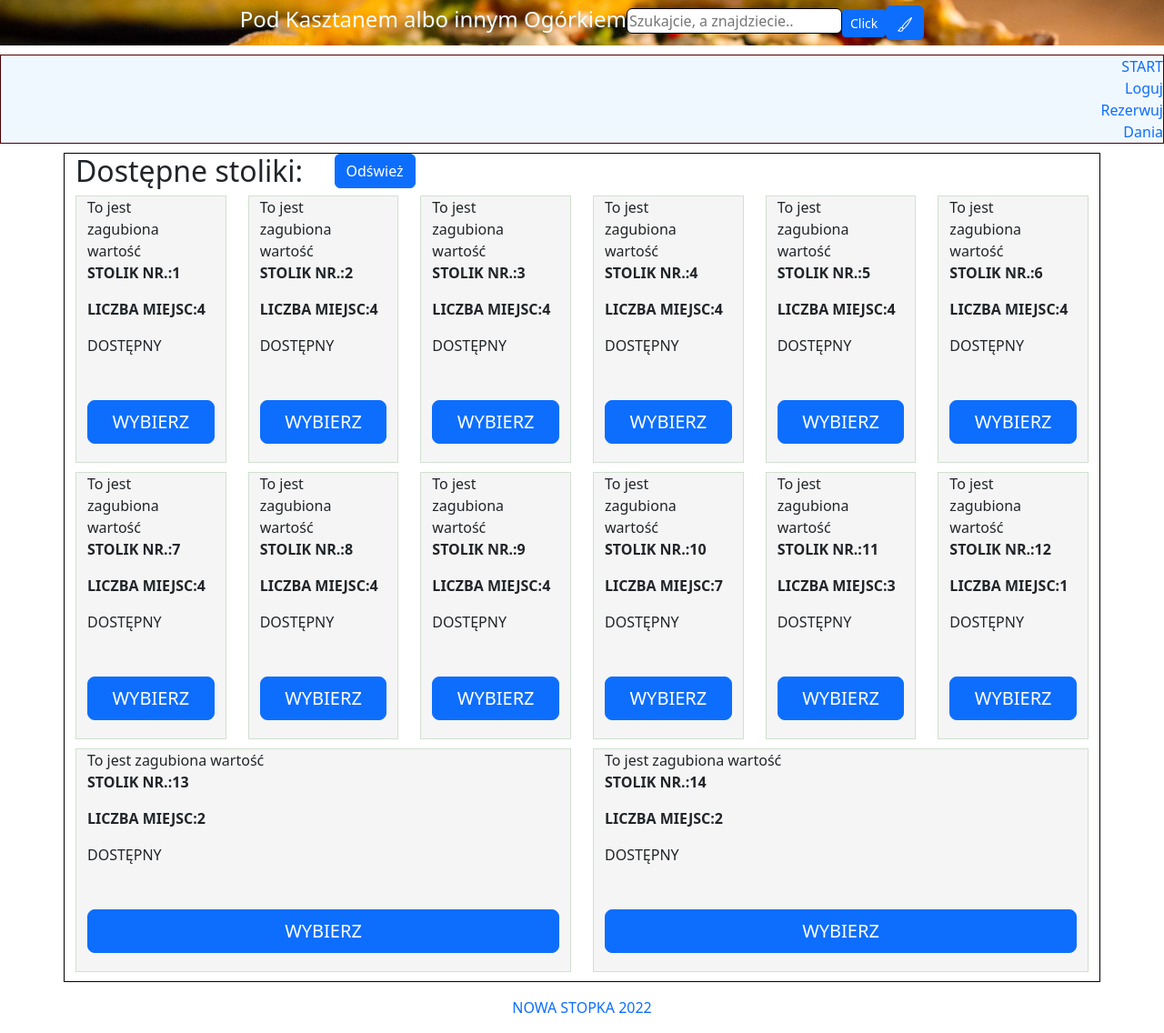
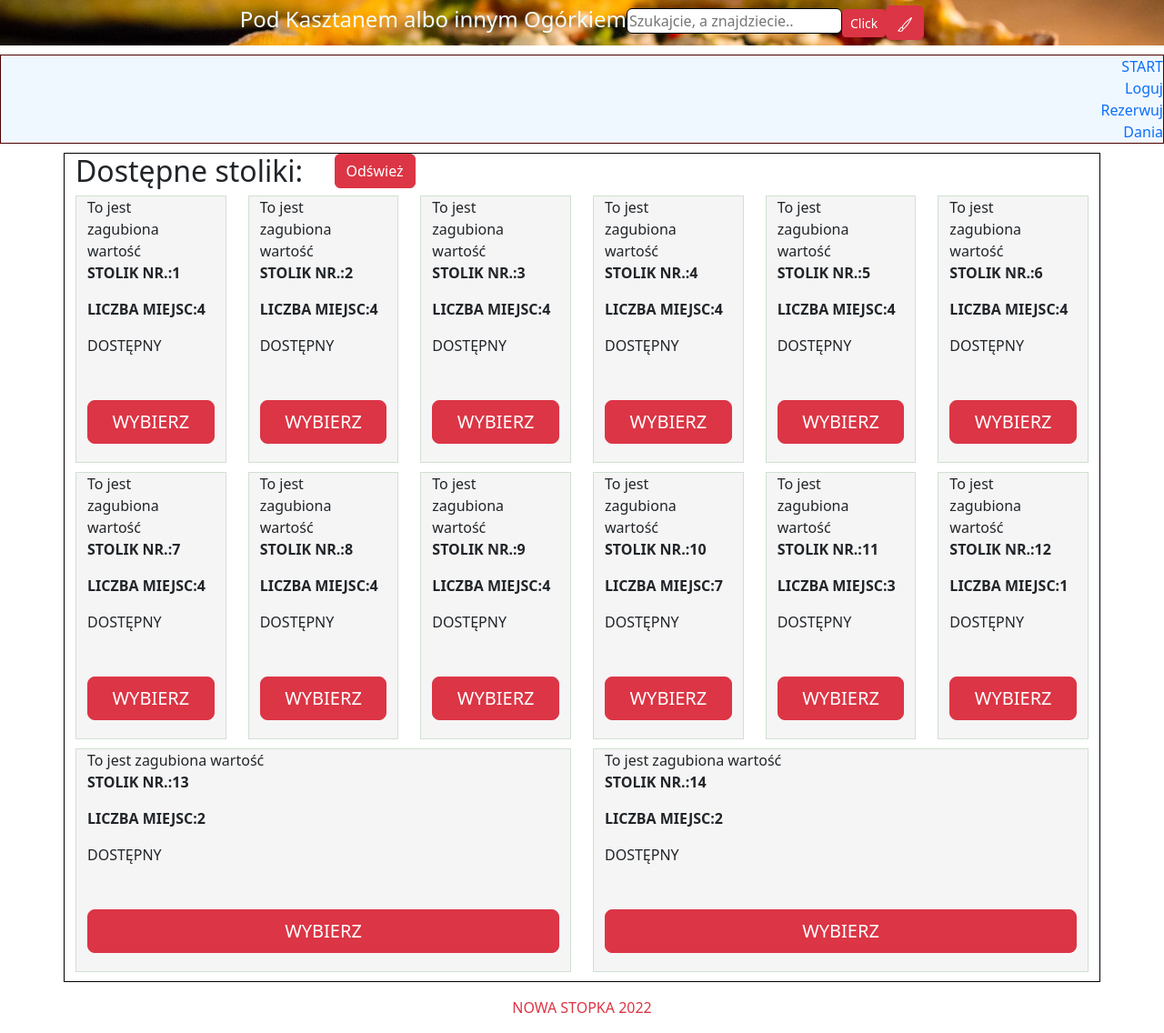
Before and after one commit to ZAndrykowski/New-project, a React app: page / in a window 1280 px wide. Shown: the whole page at 91% size. Built offline with nearby package versions, Linux system fonts and the light colour scheme.

Commit message:
Context - Step 2

```diff
--- a/src/App.js
+++ b/src/App.js
@@ -11,9 +11,10 @@ import LoadingIcon from './components/UI/LoadingIcon/LoadingIcon';
 import Searchbar from './components/UI/Searchbar/Searchbar'; // Importowanie wydzielonego paska wyszukiwania
 import Layout from './components/Layout/Layout';
 import Footer from './components/Footer/Footer';
+import ThemeContext from './context/themeContext';
 //import imgTable from './assets/images/table (1).jpg'
 
-const ThemeContext = React.createContext('primary');
+
 
 class App extends Component {
   static contextType = ThemeContext;
@@ -120,10 +121,10 @@ class App extends Component {
   state = { //STAN
     tables: [],
     loading: true,
-    theme: 'primary',
+    theme: 'danger',
   }
 
-  searchHandler(stateSearch){
+  searchHandler(stateSearch) {
     console.log("Szukaj z app.js", stateSearch);
     const tables = [...this.state.tables]
       .filter(x => x.place.toLowerCase()
@@ -131,46 +132,59 @@ class App extends Component {
     this.setState({ tables });
   };
 
-  componentDidMount()
-  {
+  componentDidMount() {
     setTimeout(() => {
-          this.setState({tables: this.tables, loading: false});
+      this.setState({ tables: this.tables, loading: false });
     }, 1000);
     console.log('Component zamontowany')
   }
 
-  componentDidUpdate(){
+  componentDidUpdate() {
     console.log('Component zaktaulizowany')
   }
 
-  changeTheme = () =>{ //zmienianie szablonu kolorów
+  changeTheme = () => { //zmienianie szablonu kolorów
     const newTheme = this.state.theme === 'primary' ? 'danger' : 'primary';
     this.setState({ theme: newTheme });
   }
 
   render() {
     console.log('Component wyrenderowany')
+    const header = (
+      <Header>
+        <Searchbar
+          onSearch={stateSearch => this.searchHandler(stateSearch)} />
+        <Button variant={this.state.theme} onClick={this.changeTheme}><svg xmlns="http://www.w3.org/2000/svg" width="16" height="16" fill="currentColor" class="bi bi-brush" viewBox="0 0 16 16">
+          <path d="M15.825.12a.5.5 0 0 1 .132.584c-1.53 3.43-4.743 8.17-7.095 10.64a6.067 6.067 0 0 1-2.373 1.534c-.018.227-.06.538-.16.868-.201.659-.667 1.479-1.708 1.74a8.118 8.118 0 0 1-3.078.132 3.659 3.659 0 0 1-.562-.135 1.382 1.382 0 0 1-.466-.247.714.714 0 0 1-.204-.288.622.622 0 0 1 .004-.443c.095-.245.316-.38.461-.452.394-.197.625-.453.867-.826.095-.144.184-.297.287-.472l.117-.198c.151-.255.326-.54.546-.848.528-.739 1.201-.925 1.746-.896.126.007.243.025.348.048.062-.172.142-.38.238-.608.261-.619.658-1.419 1.187-2.069 2.176-2.67 6.18-6.206 9.117-8.104a.5.5 0 0 1 .596.04zM4.705 11.912a1.23 1.23 0 0 0-.419-.1c-.246-.013-.573.05-.879.479-.197.275-.355.532-.5.777l-.105.177c-.106.181-.213.362-.32.528a3.39 3.39 0 0 1-.76.861c.69.112 1.736.111 2.657-.12.559-.139.843-.569.993-1.06a3.122 3.122 0 0 0 .126-.75l-.793-.792zm1.44.026c.12-.04.277-.1.458-.183a5.068 5.068 0 0 0 1.535-1.1c1.9-1.996 4.412-5.57 6.052-8.631-2.59 1.927-5.566 4.66-7.302 6.792-.442.543-.795 1.243-1.042 1.826-.121.288-.214.54-.275.72v.001l.575.575zm-4.973 3.04.007-.005a.031.031 0 0 1-.007.004zm3.582-3.043.002.001h-.002z" />
+        </svg></Button>
+      </Header>
+    );
+
+    const menu = (
+      <Menu />
+    )
+
+    const content = (
+      this.state.loading ? (
+        <LoadingIcon />) : (
+        <Tables tables={this.state.tables} />
+      )
+    )
+
+    const footer = (
+      <Footer />
+    )
+
+    ///////////////////////////////////////////////////////////////////////////
+
     return (
-      <ThemeContext.Provider value="primary">
+      <ThemeContext.Provider value={this.state.theme}>
         <div className="App">
           <Layout
-          header={
-            <Header>
-            <Searchbar
-              onSearch={stateSearch => this.searchHandler(stateSearch)}
-              theme={this.context}/>
-              <Button variant={this.context} onClick={this.changeTheme}><svg xmlns="http://www.w3.org/2000/svg" width="16" height="16" fill="currentColor" class="bi bi-brush" viewBox="0 0 16 16">
-                <path d="M15.825.12a.5.5 0 0 1 .132.584c-1.53 3.43-4.743 8.17-7.095 10.64a6.067 6.067 0 0 1-2.373 1.534c-.018.227-.06.538-.16.868-.201.659-.667 1.479-1.708 1.74a8.118 8.118 0 0 1-3.078.132 3.659 3.659 0 0 1-.562-.135 1.382 1.382 0 0 1-.466-.247.714.714 0 0 1-.204-.288.622.622 0 0 1 .004-.443c.095-.245.316-.38.461-.452.394-.197.625-.453.867-.826.095-.144.184-.297.287-.472l.117-.198c.151-.255.326-.54.546-.848.528-.739 1.201-.925 1.746-.896.126.007.243.025.348.048.062-.172.142-.38.238-.608.261-.619.658-1.419 1.187-2.069 2.176-2.67 6.18-6.206 9.117-8.104a.5.5 0 0 1 .596.04zM4.705 11.912a1.23 1.23 0 0 0-.419-.1c-.246-.013-.573.05-.879.479-.197.275-.355.532-.5.777l-.105.177c-.106.181-.213.362-.32.528a3.39 3.39 0 0 1-.76.861c.69.112 1.736.111 2.657-.12.559-.139.843-.569.993-1.06a3.122 3.122 0 0 0 .126-.75l-.793-.792zm1.44.026c.12-.04.277-.1.458-.183a5.068 5.068 0 0 0 1.535-1.1c1.9-1.996 4.412-5.57 6.052-8.631-2.59 1.927-5.566 4.66-7.302 6.792-.442.543-.795 1.243-1.042 1.826-.121.288-.214.54-.275.72v.001l.575.575zm-4.973 3.04.007-.005a.031.031 0 0 1-.007.004zm3.582-3.043.002.001h-.002z"/>
-              </svg></Button>
-            </Header>
-          }
-          menu={<Menu theme={this.context} />}
-          content={
-            this.state.loading ? (
-            <LoadingIcon theme={this.context}/> ) : (
-            <Tables tables={this.state.tables} theme={this.context} />
-          )}
-          footer={<Footer theme={this.context} />}
+            header={header}
+            menu={menu}
+            content={content}
+            footer={footer}
           />
         </div>
       </ThemeContext.Provider>
--- a/src/components/Footer/Footer.js
+++ b/src/components/Footer/Footer.js
@@ -1,5 +1,11 @@
+import ThemeContext from "../../context/themeContext";
+
 const Footer = (props) =>(
-    <div className={`text-center m-3 text-${props.theme}`}>NOWA STOPKA 2022</div>
+    <ThemeContext.Consumer>
+        {value =>
+            <div className={`text-center m-3 text-${value}`}>NOWA STOPKA 2022</div>
+        }
+    </ThemeContext.Consumer>
 );
 
 export default Footer;
--- a/src/components/Tables/Table/Table.js
+++ b/src/components/Tables/Table/Table.js
@@ -3,6 +3,7 @@ import styles from './Table.module.css';
 // import imgTable from '../../../assets/images/table (1).jpg';
 import { Row, Col, Button, Container } from 'react-bootstrap';
 import PropTypes from 'prop-types';
+import ThemeContext from '../../../context/themeContext';
 
 const propTypes = { //Sprawdzanie właściwości Props
     id: PropTypes.number.isRequired,
@@ -17,11 +18,10 @@ const defaultProps = { //Nadpisanie standardowej wartości dla danego props'a
     missing: 'To jest zagubiona wartość'
 }
 
-function Table(props){
-
-
+function Table(props) {
     return (
-
+        <ThemeContext.Consumer>
+            {value=>
             <Col className={styles.flexcol}>
 
                 <Container fluid="md" className={styles.table}>
@@ -44,11 +44,13 @@ function Table(props){
                         <div className="d-grid gap-2">
                             <p>DOSTĘPNY</p>
                             <p>{props.reserve}</p>
-                <Button variant={props.theme} size="lg" className={styles.button}>WYBIERZ</Button>{'  '}
+                            <Button variant={value} size="lg" className={styles.button}>WYBIERZ</Button>{'  '}
                         </div>
                     </Row>
                 </Container>
             </Col>
+            }
+        </ThemeContext.Consumer>
     );
 
 
--- a/src/components/Tables/Tables.js
+++ b/src/components/Tables/Tables.js
@@ -1,5 +1,5 @@
 
-import {Component, React} from 'react'; //importowanie REACT'a
+import { Component, React } from 'react'; //importowanie REACT'a
 import Container from 'react-bootstrap/Container';
 import Row from 'react-bootstrap/Row';
 import Col from 'react-bootstrap/Col';
@@ -7,23 +7,25 @@ import Button from 'react-bootstrap/Button';
 import Table from './Table/Table';
 import styles from './Tables.module.css';
 import PropTypes from 'prop-types';
+import ThemeContext from '../../context/themeContext';
 
 const propTypes = { //Sprawdzanie właściwości Props
     tables: PropTypes.array.isRequired
 }
 
-class Tables extends Component{
-    componentWillUnmount()
-    {
+class Tables extends Component {
+    componentWillUnmount() {
         console.log('Component odmontowany - Tables')
     }
 
-    render(){
+    render() {
         return (
+            <ThemeContext.Consumer>
+                {value =>
                     <Container fluid="xl" className={styles.container}>
                         <Row className={styles.flexrow}>
                             <Col xs={3}><h2 className={styles.table}>Dostępne stoliki: </h2></Col>
-                    <Col xs={7}><Button variant={this.props.theme} as="input" type="reset" value="Odśwież" /></Col>
+                            <Col xs={7}><Button variant={value} as="input" type="reset" value="Odśwież" /></Col>
 
                         </Row>
                         <Row className={styles.flexrow}>
@@ -36,6 +38,8 @@ class Tables extends Component{
 
 
                     </Container>
+                }
+            </ThemeContext.Consumer>
         );
     }
 }
--- a/src/components/UI/LoadingIcon/LoadingIcon.js
+++ b/src/components/UI/LoadingIcon/LoadingIcon.js
@@ -1,9 +1,15 @@
-export default function LoadingIcon(props){
-    return(
-        <div className="d-flex justify-content-center">
-            <div className={`spinner-grow text-${props.theme}`} role="status">
-                <span className="sr-only"></span>
-            </div>
-        </div>
+import ThemeContext from "../../../context/themeContext"
+
+export default function LoadingIcon(props) {
+    return (
+        <ThemeContext.Consumer>
+            {value =>
+                <div className="d-flex justify-content-center">
+                    <div className={`spinner-grow text-${value}`} role="status">
+                        <span className="sr-only"></span>
+                    </div>
+                </div>
+            }
+        </ThemeContext.Consumer>
     )
 }
--- a/src/components/UI/Searchbar/Searchbar.js
+++ b/src/components/UI/Searchbar/Searchbar.js
@@ -1,13 +1,13 @@
 import React, { useState } from 'react';
 import PropTypes from 'prop-types';
 import { Button } from 'react-bootstrap';
+import ThemeContext from '../../../context/themeContext';
 
 const propTypes = { //Sprawdzanie właściwości Props
     onSearch: PropTypes.func.isRequired
 };
 
-function Searchbar(props)
-{
+function Searchbar(props) {
 
     const [stateSearch, setStateSearch] = useState('');
 
@@ -18,13 +18,15 @@ function Searchbar(props)
     }
 
     // Czy został wciśniety Enter?
-    const onKeyDownHandler = e =>{
-        if (e.key === 'Enter'){
+    const onKeyDownHandler = e => {
+        if (e.key === 'Enter') {
             search();
         }
     }
 
-    return(
+    return (
+        <ThemeContext.Consumer>
+            {value =>
                 <div className='from-control'>
                     <input
                         value={stateSearch}
@@ -36,9 +38,11 @@ function Searchbar(props)
                         }}
                         className='input-text'
                         type="text"
-        placeholder='Szukajcie, a znajdziecie..'/>
-        <Button variant={props.theme} size="sm" onClick={search}>Click</Button>
+                        placeholder='Szukajcie, a znajdziecie..' />
+                    <Button variant={value} size="sm" onClick={search}>Click</Button>
                 </div>
+            }
+        </ThemeContext.Consumer>
     );
 }
 Searchbar.propTypes = propTypes;
--- /dev/null
+++ b/src/context/themeContext.js
@@ -0,0 +1,5 @@
+import React from 'react'
+
+const ThemeContext = React.createContext();
+
+export default ThemeContext;
```
Lines whose indentation alone changed are shown as unchanged.
